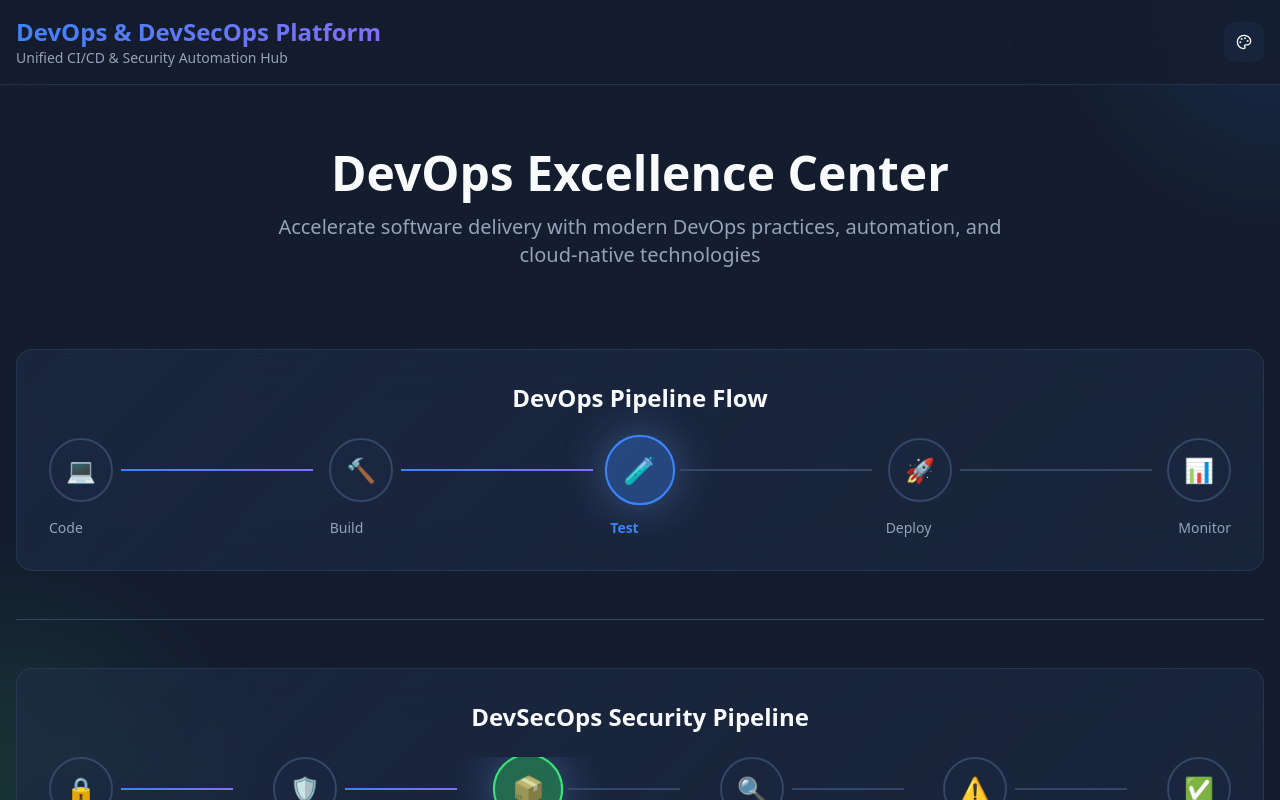
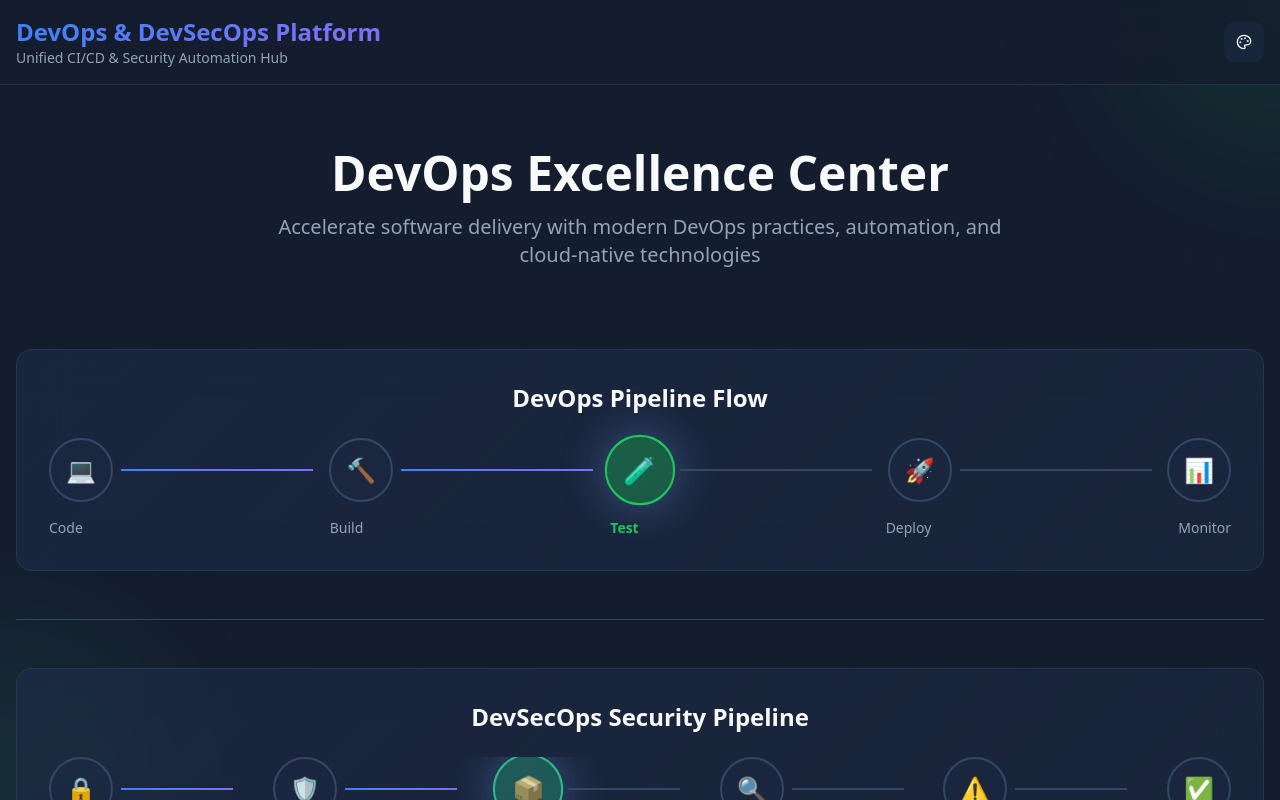
Before and after one commit to jamaldevsecops/myapp2, a React (Vite) app: page / in a window 1280 px wide. Shown: the top 800 px of the page. Built offline with nearby package versions, Linux system fonts and the light colour scheme; the HTML template or start-up script is replaced by a standard one.

Commit message:
Fix: Theme not applying correctly

```diff
--- a/src/components/ThemeSwitcher.tsx
+++ b/src/components/ThemeSwitcher.tsx
@@ -26,6 +26,13 @@ export function ThemeSwitcher() {
       themes.forEach(t => root.classList.remove(t.class));
       // Add current theme class
       root.classList.add(theme.class);
+
+      // Update design tokens based on selected theme
+      const config: any = (THEME_OPTIONS as any)[currentTheme as keyof typeof THEME_OPTIONS];
+      if (config?.primary) root.style.setProperty('--primary', config.primary);
+      if (config?.accent) root.style.setProperty('--accent', config.accent);
+      // Keep ring in sync with primary for focus styles
+      if (config?.primary) root.style.setProperty('--ring', config.primary);
     }
   }, [currentTheme]);
 
@@ -36,6 +43,12 @@ export function ThemeSwitcher() {
     if (theme) {
       themes.forEach(t => root.classList.remove(t.class));
       root.classList.add(theme.class);
+
+      // Initialize design tokens from DEFAULT_THEME
+      const config: any = (THEME_OPTIONS as any)[DEFAULT_THEME as keyof typeof THEME_OPTIONS];
+      if (config?.primary) root.style.setProperty('--primary', config.primary);
+      if (config?.accent) root.style.setProperty('--accent', config.accent);
+      if (config?.primary) root.style.setProperty('--ring', config.primary);
     }
   }, []);
 
```
